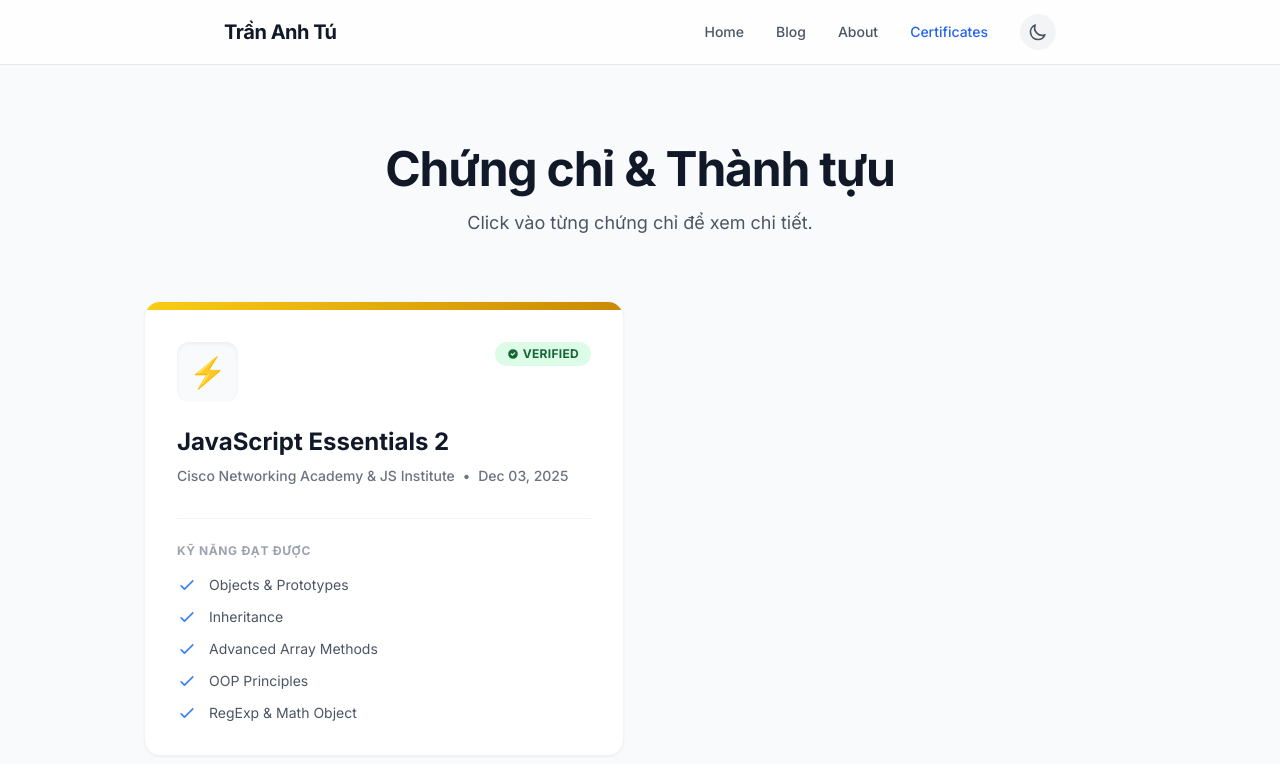
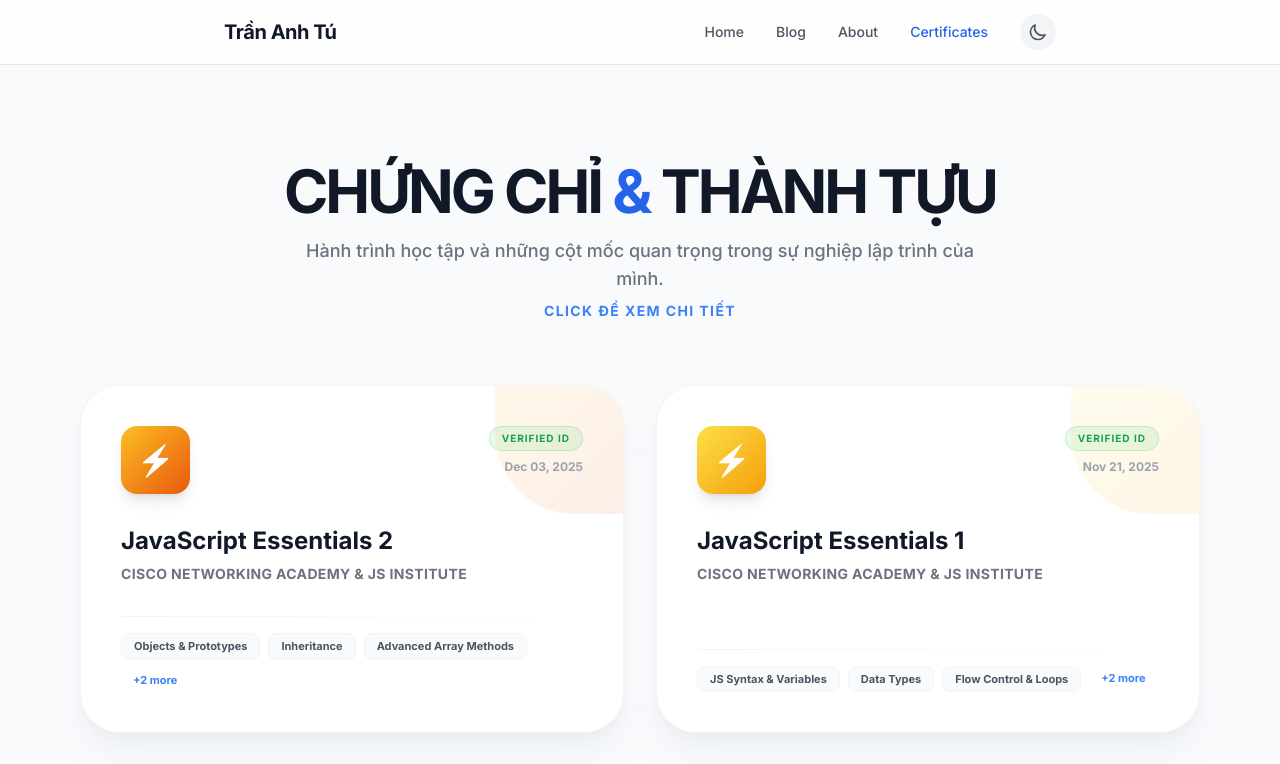
Before and after one commit to Shinjiiiiiiiii/TranAnhTuBlog, a React (Vite) app: page /certificates in a window 1280 px wide. Shown: the top 764 px of the page. Built offline with nearby package versions, Linux system fonts and the light colour scheme.

Commit message:
Update CertificatesPage.tsx

```diff
--- a/pages/CertificatesPage.tsx
+++ b/pages/CertificatesPage.tsx
@@ -11,7 +11,7 @@ interface Certificate {
 }
 
 const CertificatesPage: React.FC = () => {
-  usePageTitle("Chứng chỉ & Thành tựu");
+  usePageTitle("Chứng chỉ & Thành tựu | Trần Anh Tú");
 
   const [selectedCert, setSelectedCert] = useState<Certificate | null>(null);
 
@@ -20,225 +20,149 @@ const CertificatesPage: React.FC = () => {
       title: "JavaScript Essentials 2",
       issuer: "Cisco Networking Academy & JS Institute",
       date: "Dec 03, 2025",
-      skills: [
-        "Objects & Prototypes",
-        "Inheritance",
-        "Advanced Array Methods",
-        "OOP Principles",
-        "RegExp & Math Object",
-      ],
-      gradient: "from-yellow-400 to-yellow-600",
+      skills: ["Objects & Prototypes", "Inheritance", "Advanced Array Methods", "OOP Principles", "RegExp & Math Object"],
+      gradient: "from-amber-400 to-orange-600",
       imageUrl: "images/JavaScriptEssentials2Update20251223-33-a272z5.pdf",
     },
     {
       title: "JavaScript Essentials 1",
       issuer: "Cisco Networking Academy & JS Institute",
       date: "Nov 21, 2025",
-      skills: [
-        "JS Syntax & Variables",
-        "Data Types",
-        "Flow Control & Loops",
-        "Functions",
-        "Basic Algorithms",
-      ],
-      gradient: "from-yellow-300 to-yellow-500",
+      skills: ["JS Syntax & Variables", "Data Types", "Flow Control & Loops", "Functions", "Basic Algorithms"],
+      gradient: "from-yellow-300 to-amber-500",
       imageUrl: "images/JavaScriptEssentials1Update20251223-30-90xqcp.pdf",
     },
     {
       title: "Networking Basics",
       issuer: "Cisco Networking Academy",
       date: "Nov 18, 2025",
-      skills: [
-        "Network Protocols",
-        "IPv4 & IPv6 Addressing",
-        "Routers & Connections",
-        "Network Communication",
-        "Connectivity Troubleshooting",
-      ],
-      gradient: "from-blue-400 to-blue-600",
+      skills: ["Network Protocols", "IPv4 & IPv6 Addressing", "Routers & Connections", "Network Communication", "Connectivity Troubleshooting"],
+      gradient: "from-blue-500 to-indigo-600",
       imageUrl: "images/NetworkingBasicsUpdate20251223-30-icyj5m.pdf",
     },
     {
       title: "Introduction to Cybersecurity",
       issuer: "Cisco Networking Academy",
       date: "Nov 23, 2024",
-      skills: [
-        "Cyber Threats & Attacks",
-        "Online Safety",
-        "Vulnerability Management",
-        "Data Protection",
-        "Career Options",
-      ],
-      gradient: "from-green-400 to-green-600",
+      skills: ["Cyber Threats & Attacks", "Online Safety", "Vulnerability Management", "Data Protection", "Career Options"],
+      gradient: "from-emerald-400 to-teal-600",
       imageUrl: "images/I2CSUpdate20251223-30-y6ls0n.pdf",
     },
   ];
 
   return (
-    <div className="max-w-5xl mx-auto px-4 py-12 animate-fade-in relative">
-      <div className="text-center mb-16 space-y-4" data-aos="fade-up">
-        <h1 className="text-3xl md:text-5xl font-extrabold text-gray-900 dark:text-white mb-4 tracking-tight">
-          Chứng chỉ & Thành tựu
+    <div className="max-w-6xl mx-auto px-4 py-16 animate-fade-in relative space-y-16">
+      {/* Header Section */}
+      <div className="text-center space-y-4" data-aos="fade-down">
+        <h1 className="text-4xl md:text-6xl font-black text-gray-900 dark:text-white tracking-tighter uppercase">
+          Chứng chỉ <span className="text-primary-600">&</span> Thành tựu
         </h1>
-        <p className="text-lg text-gray-600 dark:text-gray-300 max-w-2xl mx-auto">
-          Click vào từng chứng chỉ để xem
-          chi tiết.
+        <p className="text-lg text-gray-500 dark:text-gray-400 max-w-2xl mx-auto font-medium">
+          Hành trình học tập và những cột mốc quan trọng trong sự nghiệp lập trình của mình.
+          <span className="block mt-2 text-sm text-primary-500 font-bold uppercase tracking-widest">Click để xem chi tiết</span>
         </p>
       </div>
 
+      {/* Certificates Grid */}
       <div className="grid gap-8 md:grid-cols-2">
         {certificates.map((cert, index) => (
           <div
             key={index}
             onClick={() => setSelectedCert(cert)}
-            className="group relative bg-white dark:bg-dark-card rounded-2xl shadow-sm border border-gray-100 dark:border-gray-800 hover:shadow-2xl dark:hover:shadow-primary-900/20 transition-all duration-300 overflow-hidden flex flex-col cursor-pointer hover:-translate-y-1"
+            className="group relative bg-white dark:bg-dark-card rounded-[2.5rem] border border-gray-100 dark:border-white/5 shadow-xl shadow-gray-200/50 dark:shadow-none transition-all duration-500 cursor-pointer hover:-translate-y-2 hover:shadow-2xl overflow-hidden"
             data-aos="fade-up"
             data-aos-delay={index * 100}
           >
-            {/* Top Decoration */}
-            <div
-              className={`h-2 w-full bg-gradient-to-r ${cert.gradient}`}
-            ></div>
+            {/* Background Accent */}
+            <div className={`absolute top-0 right-0 w-32 h-32 bg-gradient-to-br ${cert.gradient} opacity-10 rounded-bl-[5rem] group-hover:scale-150 transition-transform duration-700`} />
 
-            <div className="p-8 flex flex-col h-full">
-              <div className="flex justify-between items-start mb-6">
-                <div className="bg-gray-50 dark:bg-gray-800/50 p-3 rounded-xl shadow-inner">
-                  {/* Generic Icon based on issuer content roughly */}
+            <div className="p-8 md:p-10 flex flex-col h-full relative z-10">
+              <div className="flex justify-between items-start mb-8">
+                <div className={`p-4 rounded-2xl bg-gradient-to-br ${cert.gradient} shadow-lg shadow-current/20`}>
                   {cert.issuer.includes("JS") ? (
-                    <span className="text-3xl">⚡</span>
+                    <span className="text-3xl filter brightness-0 invert">⚡</span>
                   ) : cert.issuer.includes("Cyber") ? (
-                    <span className="text-3xl">🛡️</span>
+                    <span className="text-3xl filter brightness-0 invert">🛡️</span>
                   ) : (
-                    <span className="text-3xl">🌐</span>
+                    <span className="text-3xl filter brightness-0 invert">🌐</span>
                   )}
                 </div>
-                <span className="inline-flex items-center px-3 py-1 rounded-full text-xs font-bold bg-green-100 text-green-800 dark:bg-green-900/30 dark:text-green-300 uppercase tracking-wide">
-                  <svg
-                    className="w-3 h-3 mr-1"
-                    fill="currentColor"
-                    viewBox="0 0 20 20"
-                  >
-                    <path
-                      fillRule="evenodd"
-                      d="M10 18a8 8 0 100-16 8 8 0 000 16zm3.707-9.293a1 1 0 00-1.414-1.414L9 10.586 7.707 9.293a1 1 0 00-1.414 1.414l2 2a1 1 0 001.414 0l4-4z"
-                      clipRule="evenodd"
-                    />
-                  </svg>
-                  Verified
-                </span>
+                <div className="flex flex-col items-end gap-2">
+                  <span className="px-3 py-1 rounded-full text-[10px] font-black bg-green-500/10 text-green-600 dark:text-green-400 border border-green-500/20 uppercase tracking-widest">
+                    Verified ID
+                  </span>
+                  <span className="text-xs font-bold text-gray-400">{cert.date}</span>
+                </div>
               </div>
 
-              <h3 className="text-2xl font-bold text-gray-900 dark:text-white mb-2 group-hover:text-primary-600 dark:group-hover:text-primary-400 transition-colors">
+              <h3 className="text-2xl font-black text-gray-900 dark:text-white mb-2 leading-tight group-hover:text-primary-600 transition-colors">
                 {cert.title}
               </h3>
-
-              <p className="text-sm font-medium text-gray-500 dark:text-gray-400 mb-8 flex items-center">
-                <span className="truncate">{cert.issuer}</span>
-                <span className="mx-2">•</span>
-                <span className="whitespace-nowrap">{cert.date}</span>
+              <p className="text-sm font-bold text-gray-500 dark:text-gray-400 mb-8 uppercase tracking-wide">
+                {cert.issuer}
               </p>
 
-              <div className="mt-auto pt-6 border-t border-gray-100 dark:border-gray-800/50">
-                <h4 className="text-xs font-bold text-gray-400 uppercase tracking-wider mb-4">
-                  Kỹ năng đạt được
-                </h4>
-                <ul className="space-y-3">
-                  {cert.skills.map((skill, i) => (
-                    <li
-                      key={i}
-                      className="flex items-center text-sm text-gray-600 dark:text-gray-300"
-                    >
-                      <svg
-                        className="w-5 h-5 mr-3 text-primary-500 shrink-0"
-                        fill="none"
-                        viewBox="0 0 24 24"
-                        stroke="currentColor"
-                      >
-                        <path
-                          strokeLinecap="round"
-                          strokeLinejoin="round"
-                          strokeWidth={2}
-                          d="M5 13l4 4L19 7"
-                        />
-                      </svg>
+              <div className="mt-auto space-y-4">
+                <div className="h-px w-full bg-gradient-to-r from-gray-100 dark:from-gray-800 to-transparent" />
+                <div className="flex flex-wrap gap-2">
+                  {cert.skills.slice(0, 3).map((skill, i) => (
+                    <span key={i} className="text-[11px] font-bold px-3 py-1 rounded-lg bg-gray-50 dark:bg-white/5 text-gray-600 dark:text-gray-400 border border-gray-100 dark:border-white/5">
                       {skill}
-                    </li>
+                    </span>
                   ))}
-                </ul>
+                  {cert.skills.length > 3 && (
+                    <span className="text-[11px] font-bold px-3 py-1 text-primary-500">+{cert.skills.length - 3} more</span>
+                  )}
+                </div>
               </div>
             </div>
           </div>
         ))}
       </div>
 
-      {/* Modal Overlay */}
+      {/* Modal Overlay - Improved PDF Viewer */}
       {selectedCert && (
         <div
-          className="fixed inset-0 z-50 flex items-center justify-center p-4 bg-black/80 backdrop-blur-sm animate-fade-in"
+          className="fixed inset-0 z-[100] flex items-center justify-center p-4 md:p-8 bg-gray-900/95 backdrop-blur-md animate-fade-in"
           onClick={() => setSelectedCert(null)}
         >
           <div
-            className="relative max-w-5xl w-full bg-white dark:bg-dark-card rounded-2xl shadow-2xl overflow-hidden transform transition-all flex flex-col max-h-[90vh]"
+            className="relative w-full max-w-6xl bg-white dark:bg-dark-card rounded-[2rem] shadow-3xl overflow-hidden transform transition-all flex flex-col h-full md:h-[90vh]"
             onClick={(e) => e.stopPropagation()}
           >
-            {/* Header */}
-            <div className="absolute top-4 right-4 z-10">
+            {/* Modal Header */}
+            <div className="p-6 flex items-center justify-between border-b border-gray-100 dark:border-gray-800">
+              <div>
+                <h3 className="text-xl font-black text-gray-900 dark:text-white">{selectedCert.title}</h3>
+                <p className="text-sm text-gray-500 font-medium">{selectedCert.issuer}</p>
+              </div>
               <button
                 onClick={() => setSelectedCert(null)}
-                className="bg-white/90 dark:bg-black/50 text-gray-600 dark:text-gray-200 hover:text-gray-900 dark:hover:text-white rounded-full p-2 transition-colors focus:outline-none focus:ring-2 focus:ring-offset-2 focus:ring-primary-500 backdrop-blur-sm"
+                className="p-3 rounded-xl bg-gray-100 dark:bg-gray-800 text-gray-500 hover:text-red-500 transition-colors"
               >
-                <span className="sr-only">Close</span>
-                <svg
-                  className="h-6 w-6"
-                  fill="none"
-                  viewBox="0 0 24 24"
-                  stroke="currentColor"
-                >
-                  <path
-                    strokeLinecap="round"
-                    strokeLinejoin="round"
-                    strokeWidth={2}
-                    d="M6 18L18 6M6 6l12 12"
-                  />
+                <svg className="w-6 h-6" fill="none" viewBox="0 0 24 24" stroke="currentColor">
+                  <path strokeLinecap="round" strokeLinejoin="round" strokeWidth={2.5} d="M6 18L18 6M6 6l12 12" />
                 </svg>
               </button>
             </div>
 
-            {/* Image/PDF Container - Flexible Height */}
-            <div className="relative w-full bg-gray-100 dark:bg-gray-900 flex items-center justify-center flex-grow min-h-[300px] overflow-hidden p-0">
+            {/* Content Area */}
+            <div className="flex-grow bg-gray-100 dark:bg-gray-950 overflow-hidden relative">
               {selectedCert.imageUrl.endsWith(".pdf") ? (
                 <iframe
-                  src={`${selectedCert.imageUrl}#toolbar=0&navpanes=0&scrollbar=0&view=FitH`}
-                  title={`Certificate: ${selectedCert.title}`}
-                  className="w-full h-[85vh] border-none"
+                  src={`${selectedCert.imageUrl}#toolbar=0&navpanes=0&scrollbar=0`}
+                  title={selectedCert.title}
+                  className="w-full h-full border-none shadow-2xl"
                 />
               ) : (
-                <img
-                  src={selectedCert.imageUrl}
-                  alt={`Certificate: ${selectedCert.title}`}
-                  className="max-w-full max-h-[75vh] object-contain shadow-lg rounded-lg"
-                  onError={(e) => {
-                    // Fallback if image not found
-                    e.currentTarget.src = `https://placehold.co/1200x850/e2e8f0/1e293b?text=${encodeURIComponent(
-                      selectedCert.title
-                    )}`;
-                  }}
-                />
+                <div className="w-full h-full flex items-center justify-center p-4">
+                  <img
+                    src={selectedCert.imageUrl}
+                    alt={selectedCert.title}
+                    className="max-w-full max-h-full object-contain rounded-lg shadow-2xl"
+                  />
+                </div>
               )}
-            </div>
-
-            {/* Footer Info */}
-            <div className="p-6 border-t border-gray-100 dark:border-gray-800 bg-white dark:bg-dark-card shrink-0">
-              <h3 className="text-2xl font-bold text-gray-900 dark:text-white mb-2">
-                {selectedCert.title}
-              </h3>
-              <p className="text-gray-600 dark:text-gray-400">
-                Cấp bởi{" "}
-                <span className="font-semibold text-gray-900 dark:text-white">
-                  {selectedCert.issuer}
-                </span>{" "}
-                vào {selectedCert.date}
-              </p>
             </div>
           </div>
         </div>
```
